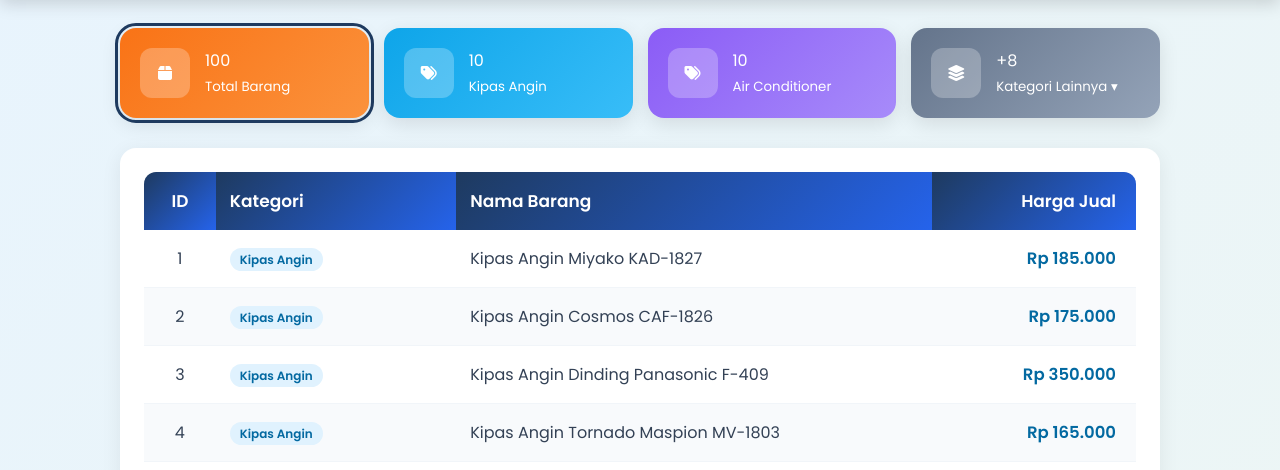
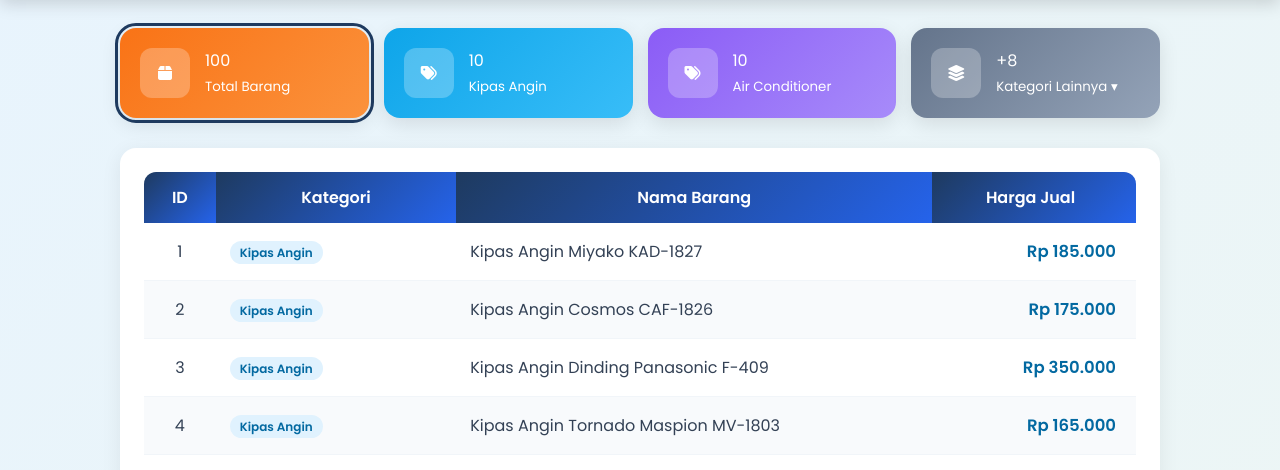
Before and after one commit to ZukovskiFT/Project-MBD, a PHP site: page / in a window 1280 px wide. Shown: the part 76-546 px from the top of the page. Run offline with PHP 8.4, Linux system fonts and the light colour scheme; a user stored in the database is signed in; data comes from the database, SQL or seed files in the repository.

Commit message:
update dashboard

```diff
--- a/public/admin_dashboard.php
+++ b/public/admin_dashboard.php
@@ -156,7 +156,7 @@ th {
     padding: 16px 14px;
     color: white;
     font-weight: 600;
-    text-align: left;
+    text-align: center; /* Tambahkan ini agar judul ke tengah */
     font-size: 17px;
     border: none;
 }
--- a/public/index.php
+++ b/public/index.php
@@ -75,14 +75,12 @@ body {
 .table-box { background: white; padding: 24px; border-radius: 16px; box-shadow: 0 4px 20px rgba(0,0,0,0.07); }
 table { width: 100%; border-collapse: collapse; border-radius: 12px; overflow: hidden; }
 
-/* Ukuran header tabel dibesarkan ke 17px dan padding ditambah */
 th {
     background: linear-gradient(135deg, #1e3a5f, #2563eb);
-    padding: 16px 14px;
+    padding: 13px;
     color: white;
     font-weight: 600;
-    text-align: center;
-    font-size: 17px;
+    text-align: center !important; /* Pakai !important supaya pasti ke tengah */
 }
 
 /* Ukuran isi tabel dibesarkan ke 16px dan padding ditambah */
```
